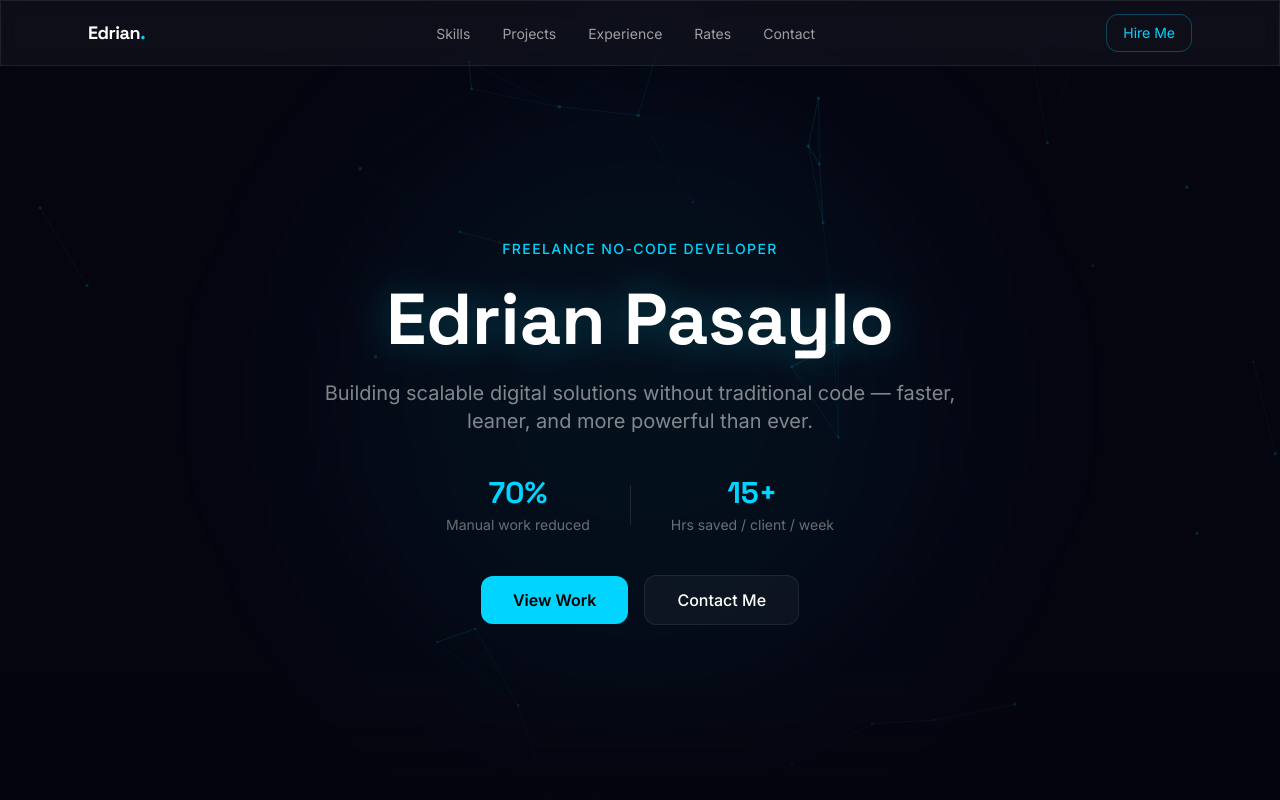
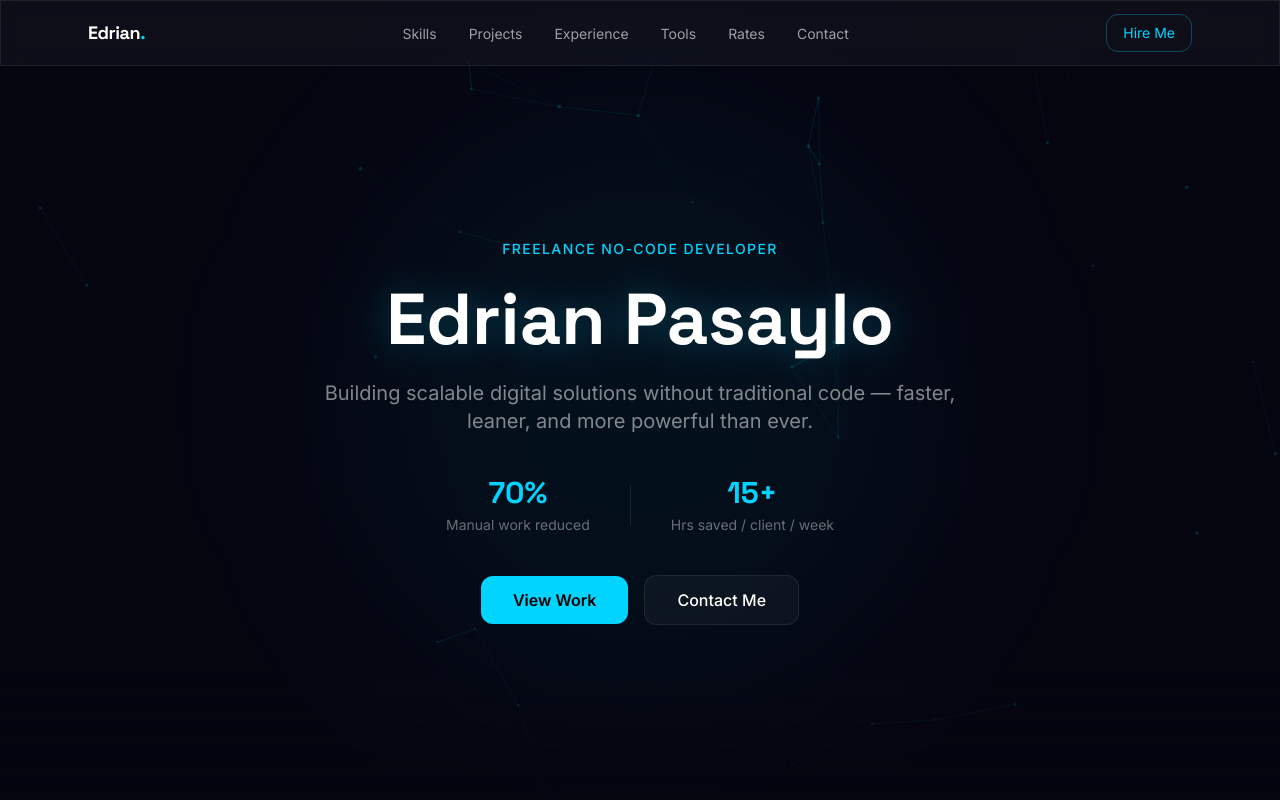
Before and after one commit to eeexde/edrian, a React (Vite) app: page / in a window 1280 px wide. Shown: the top 800 px of the page. Built offline with nearby package versions, Linux system fonts and the light colour scheme.

Commit message:
fix: add cyan-300/500 shades and add Tools to nav

```diff
--- a/src/components/Nav.jsx
+++ b/src/components/Nav.jsx
@@ -1,6 +1,6 @@
 // src/components/Nav.jsx
 export default function Nav() {
-  const links = ['Skills', 'Projects', 'Experience', 'Rates', 'Contact']
+  const links = ['Skills', 'Projects', 'Experience', 'Tools', 'Rates', 'Contact']
 
   return (
     <nav className="fixed top-0 left-0 right-0 z-50 glass border-b border-white/5">
--- a/tailwind.config.js
+++ b/tailwind.config.js
@@ -5,7 +5,9 @@ export default {
     extend: {
       colors: {
         cyan: {
+          300: '#67E8F9',
           400: '#00D4FF',
+          500: '#06B6D4',
         },
       },
       fontFamily: {
```
